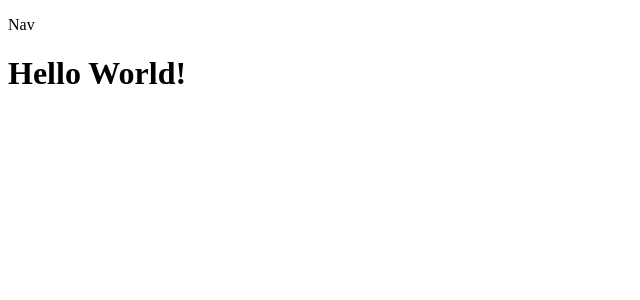
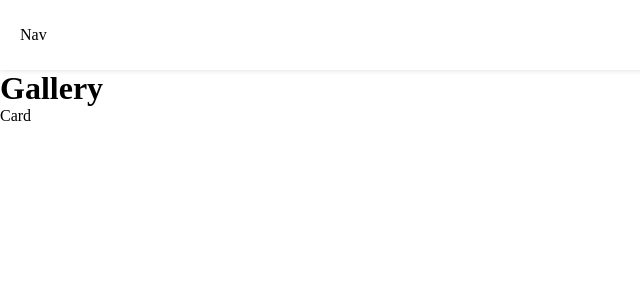
Before and after one commit to OU-CS/capstone-repo-group-4, a Next.js app in the folder frontend/: page / in a window 1280 px wide. Shown: the top 300 px of the page, without its empty margins (0-640 px from the left). Built offline with nearby package versions, Linux system fonts and the light colour scheme.

Commit message:
Basic nav

```diff
--- /dev/null
+++ b/frontend/public/styles/global.scss
@@ -0,0 +1,5 @@
+* {
+  box-sizing: border-box;
+  margin: 0;
+  padding: 0;
+}
--- /dev/null
+++ b/frontend/public/styles/variables.scss
@@ -0,0 +1 @@
+$content-padding: 20px;
--- a/frontend/src/components/nav/index.tsx
+++ /dev/null
@@ -1,9 +0,0 @@
-import { FC } from 'react';
-
-const Nav: FC = () => (
-    <div>
-        <p>Nav</p>
-    </div>
-);
-
-export default Nav;
--- /dev/null
+++ b/frontend/src/components/nav/nav.module.scss
@@ -0,0 +1,17 @@
+@import '/public/styles/variables.scss';
+
+.nav {
+  box-shadow: 0 1px 5px 0 rgba(0, 0, 0, 0.1);
+  height: 70px;
+  position: relative;
+  width: 100vw;
+
+  .container {
+    align-items: center;
+    display: flex;
+    height: 100%;
+    justify-content: space-between;
+    padding: 0 $content-padding;
+    width: 100%;
+  }
+}
--- /dev/null
+++ b/frontend/src/components/nav/nav.tsx
@@ -0,0 +1,12 @@
+import { FC } from 'react';
+import styles from './nav.module.scss';
+
+const Nav: FC = () => (
+    <div className={styles.nav}>
+        <div className={styles.container}>
+            <p>Nav</p>
+        </div>
+    </div>
+);
+
+export default Nav;
--- /dev/null
+++ b/frontend/src/pages/_app.tsx
@@ -0,0 +1,13 @@
+import React from 'react';
+import { AppProps } from 'next/app';
+import '../../public/styles/global.scss'
+import Nav from '../components/nav/nav';
+
+const NextApp = ({ Component, pageProps }: AppProps): JSX.Element => (
+    <>
+        <Nav />
+        <Component {...pageProps} />
+    </>
+);
+
+export default NextApp;
--- a/frontend/src/pages/index.tsx
+++ b/frontend/src/pages/index.tsx
@@ -1,11 +1,6 @@
 import { NextPage } from 'next';
-import Nav from '../components/nav';
+import Gallery from '../templates/gallery/gallery';
 
-const Index: NextPage = () => (
-    <div>
-        <Nav />
-        <h1>Hello World!</h1>
-    </div>
-);
+const Index: NextPage = () => <Gallery />;
 
 export default Index;
```
Also changed, not shown: frontend/src/templates/gallery/gallery.tsx (renamed from frontend/src/templates/gallery/index.tsx).
